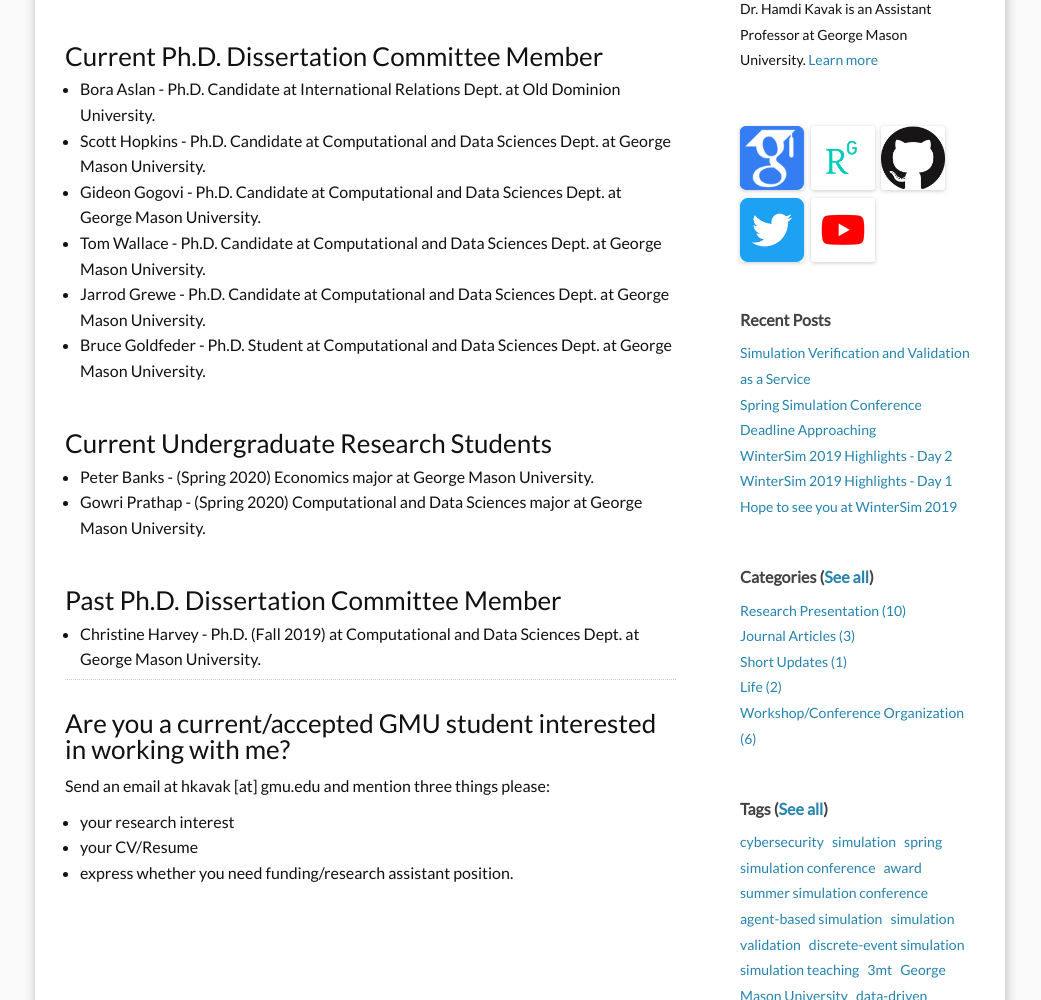
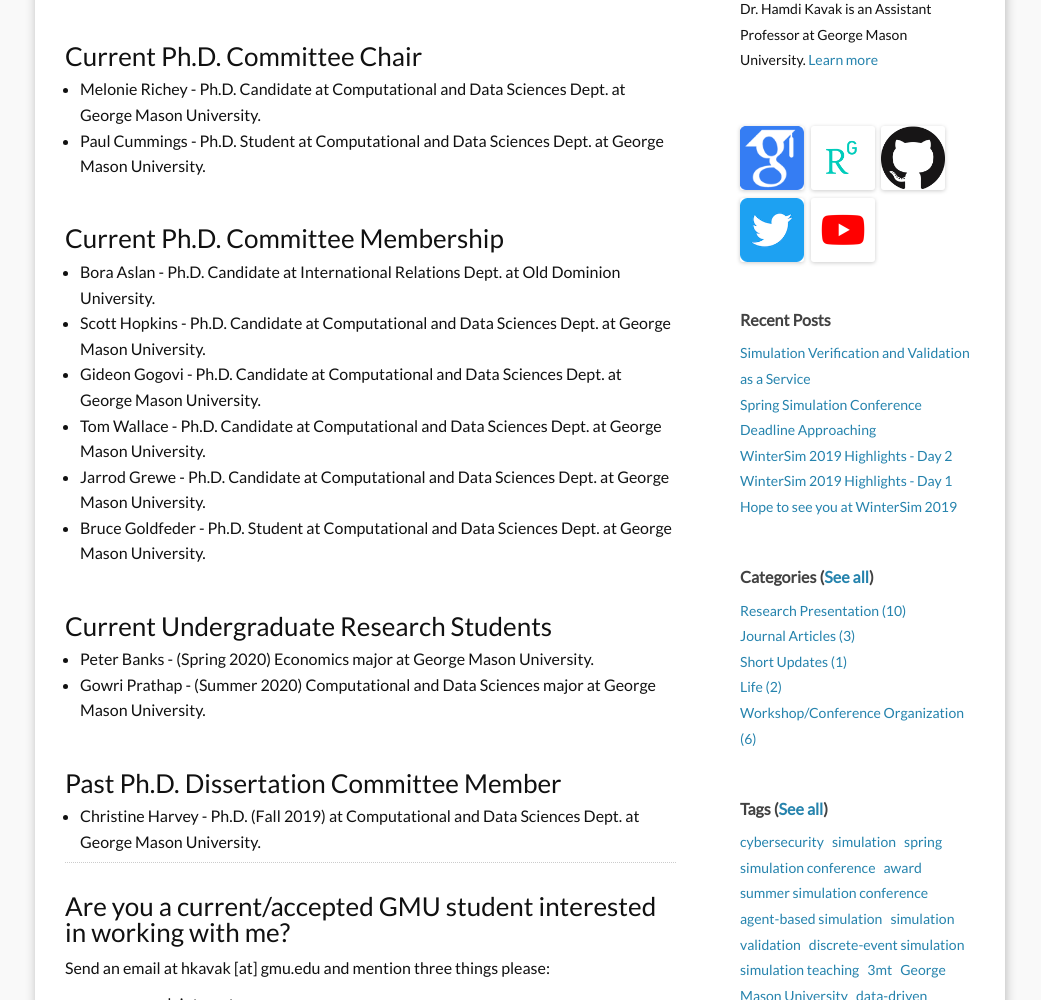
Before and after one commit to hamdikavak/hamdikavak.github.io, a Jekyll site: the page built from j_students.md, in a window 1280 px wide and 1400 px high, cut to the strip 400-1400 px from the top of the window. Shown: the whole strip, without its empty margins (120-1161 px from the left). Built offline with Jekyll 4.4.1, drawn with Linux system fonts in a browser that asks for light colours; nearby versions of some CDN libraries.

Commit message:
Updated student list

```diff
--- a/j_students.md
+++ b/j_students.md
@@ -8,7 +8,12 @@ nav: yes
 I enjoy advising curious students at all levels from high school to Ph.D. Currently, I supervise  undergraduate and graduate students. Over the summer of 2020, I am planning to integrate high school students into my research activities. See the bottom of this page first if you want to inquire about working under my supervision.
 
 <br/>
-### Current Ph.D. Dissertation Committee Member
+### Current Ph.D. Committee Chair
+* Melonie Richey - Ph.D. Candidate at Computational and Data Sciences Dept. at George Mason University.
+* Paul Cummings - Ph.D. Student at Computational and Data Sciences Dept. at George Mason University.
+
+<br/>
+### Current Ph.D. Committee Membership
 * Bora Aslan - Ph.D. Candidate at International Relations Dept. at Old Dominion University.
 * Scott Hopkins - Ph.D. Candidate at Computational and Data Sciences Dept. at George Mason University.
 * Gideon Gogovi - Ph.D. Candidate at Computational and Data Sciences Dept. at George Mason University.
@@ -19,7 +24,7 @@ I enjoy advising curious students at all levels from high school to Ph.D. Curren
 <br/>
 ### Current Undergraduate Research Students
 * Peter Banks - (Spring 2020) Economics major at George Mason University.
-* Gowri Prathap - (Spring 2020) Computational and Data Sciences major at George Mason University.
+* Gowri Prathap - (Summer 2020) Computational and Data Sciences major at George Mason University.
 
 <br/>
 ### Past Ph.D. Dissertation Committee Member
```
